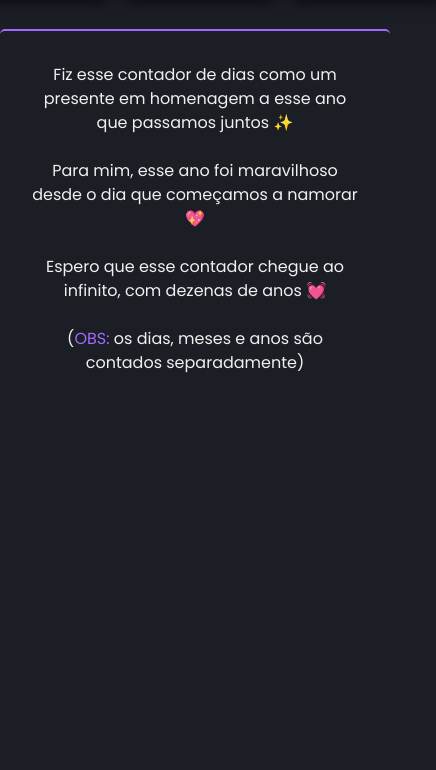
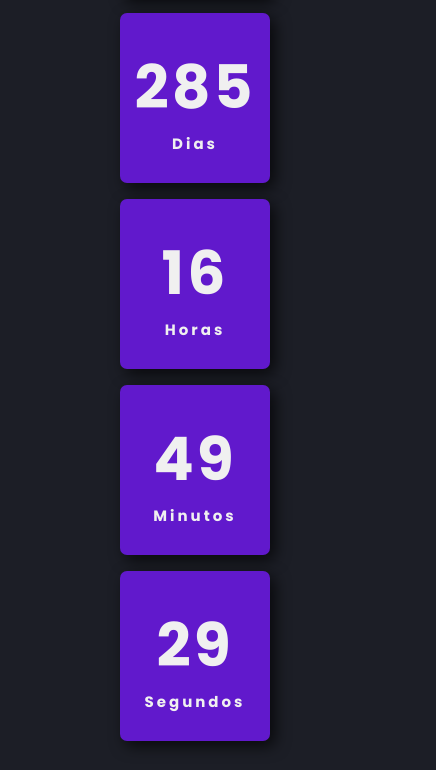
Before and after one commit to paulo-henrique-alves-de-almeida/contador_de_dias, a plain HTML site: page index.html in a window 390 px wide. Shown: the part 804-1574 px from the top of the page, 436 px wide, since content can reach past the window. Before the commit the page ends 1243 px from the top, so only its background shows below. Drawn offline with nearby package versions, Linux system fonts and the light colour scheme.

Commit message:
adicionando responsividade ao contador
agora o contador fica todo na vertical em telas menores

```diff
--- a/assets/css/style.css
+++ b/assets/css/style.css
@@ -162,3 +162,10 @@ body::-webkit-scrollbar-thumb {
 .obs {
     color: var(--roxo-claro);
 }
+
+/* media queries */
+@media (max-width: 730px) {
+    .tempos {
+        flex-direction: column;
+    }
+}
```
